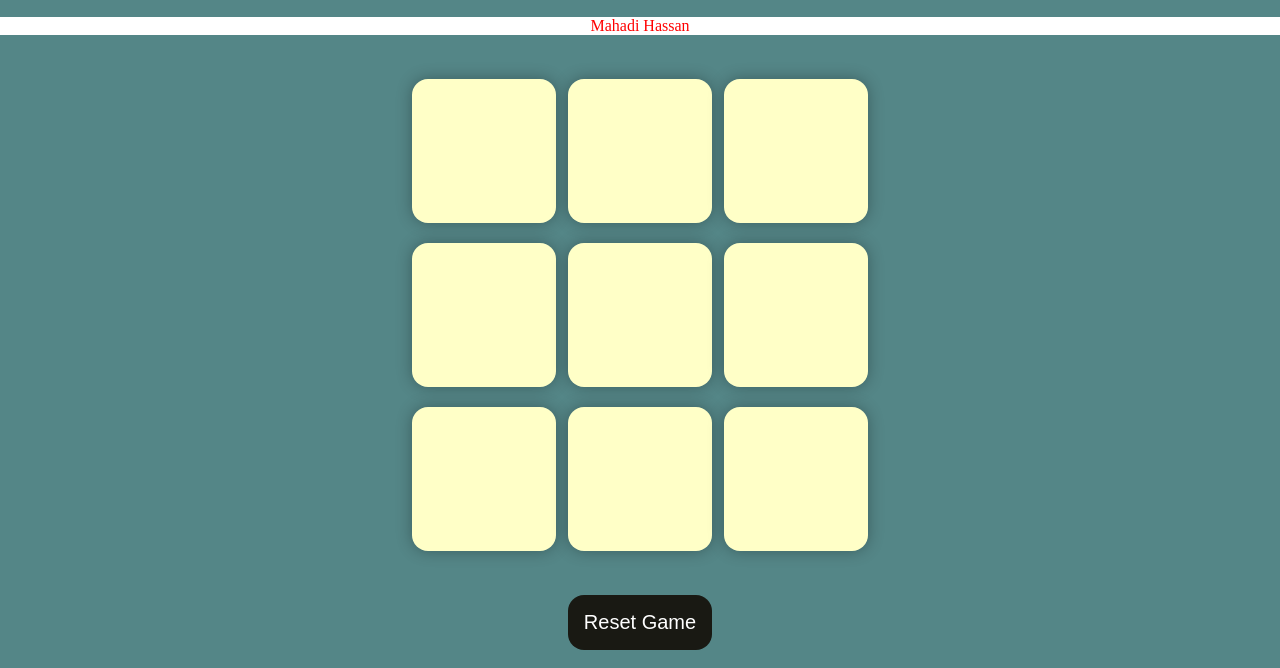
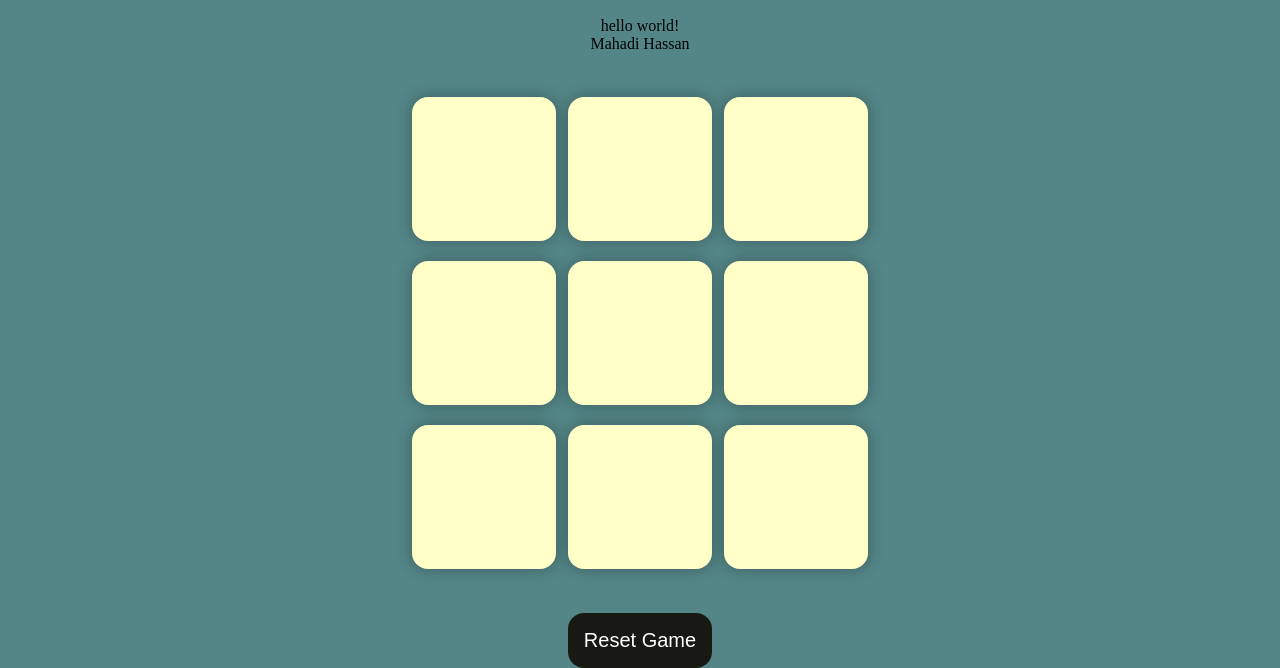
Before and after one commit to engrmehedihasan/Tac-Tac-Tao, a plain HTML site: page index.html in a window 1280 px wide. Shown: the part 143-811 px from the top of the page. Drawn offline with Linux system fonts and the light colour scheme.

Commit message:
Add p tag and remove css

```diff
--- a/index.html
+++ b/index.html
@@ -12,6 +12,7 @@
     </div>
     <main>
         <h1>Tic Tac Tao</h1>
+        <p>hello world!</p>
         <p class="para">Mahadi Hassan</p>
         <div class="container">
             <div class="game">
--- a/style.css
+++ b/style.css
@@ -75,8 +75,3 @@ h1 {
     font-size: 85px;
     line-height: 10rem;
 }
-
-.para {
-    color:red;
-    background-color: white;
-}
```
